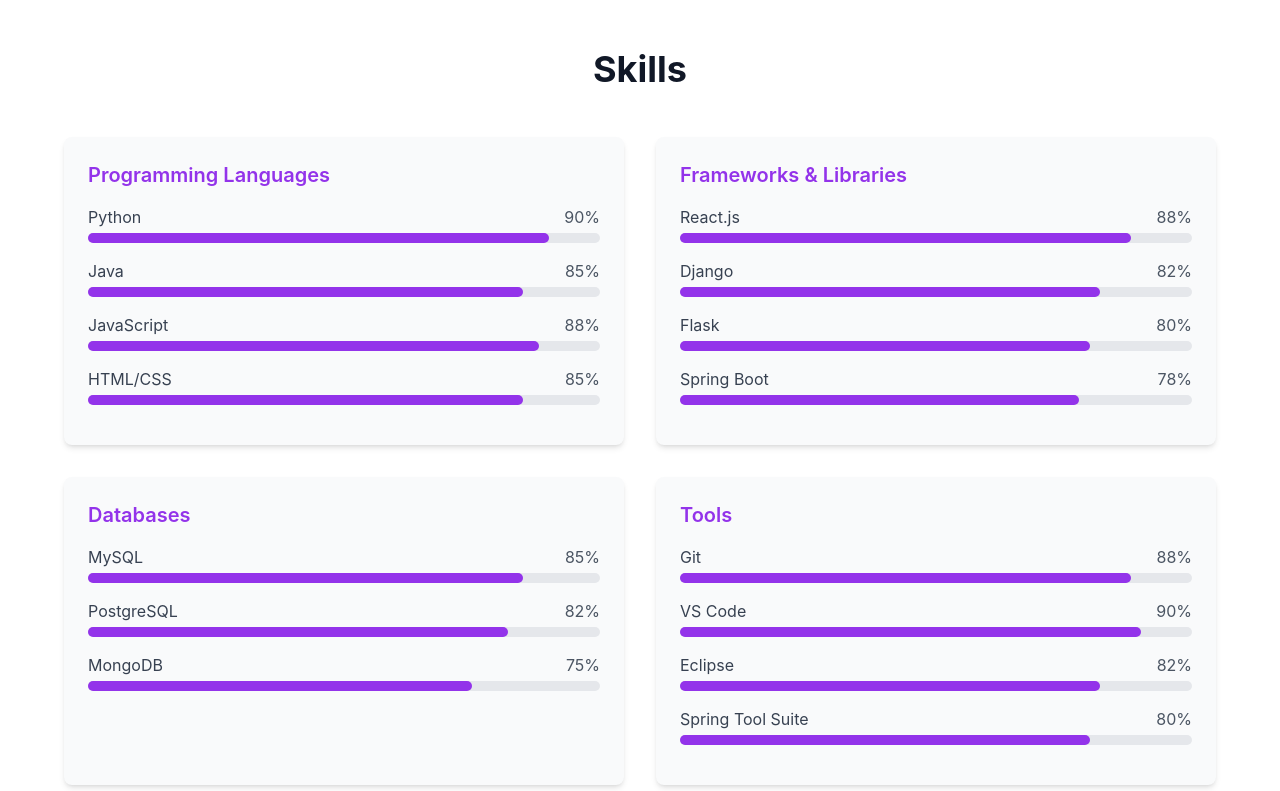
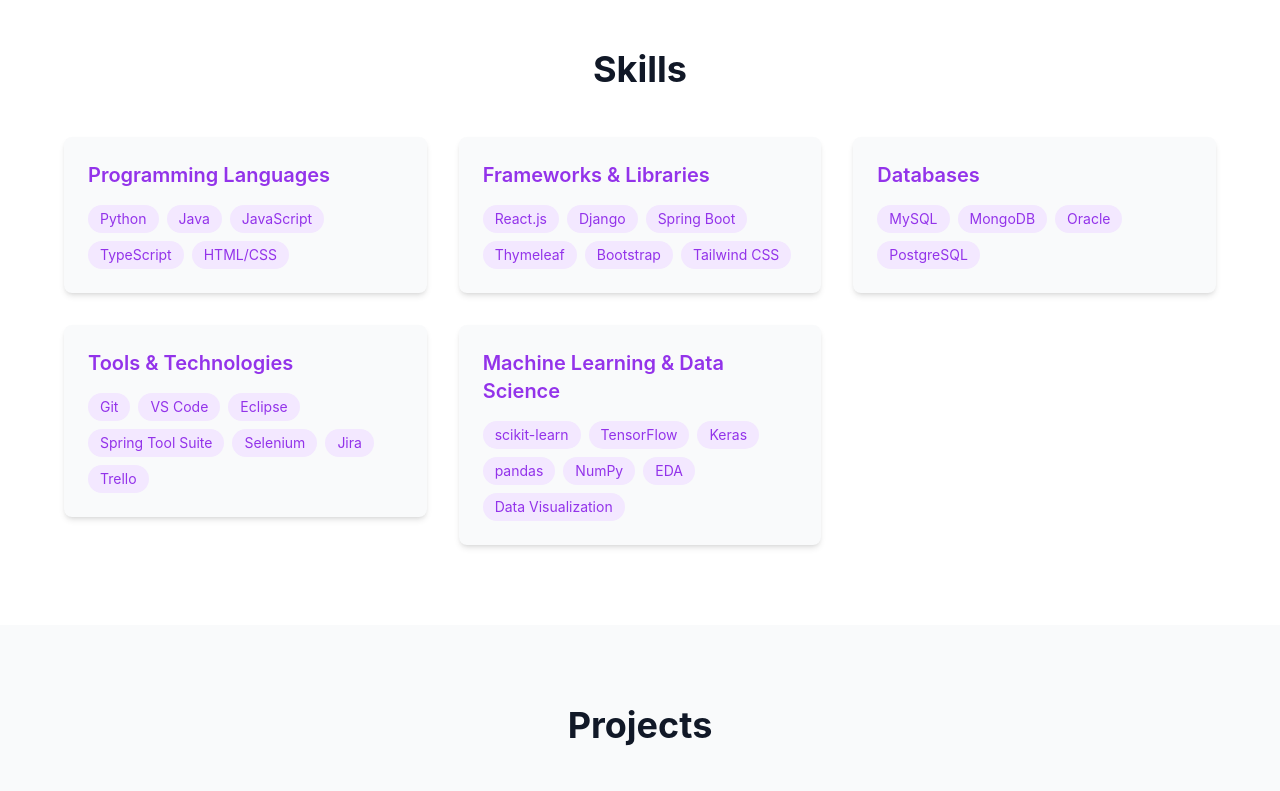
Before and after one commit to Ganeshneelakantam/Ganesh-s-Portfolio, a React (Vite) app: page / in a window 1280 px wide. Shown: the part 1840-2631 px from the top of the page. Built offline with nearby package versions, Linux system fonts and the light colour scheme.

Commit message:
Update Skills.tsx

```diff
--- a/src/components/Skills.tsx
+++ b/src/components/Skills.tsx
@@ -1,68 +1,46 @@
-import React from 'react';
 import { motion } from 'framer-motion';
 import { useInView } from 'react-intersection-observer';
 
-interface Skill {
-  name: string;
-  level: number;
-}
-
 interface SkillCategory {
   title: string;
-  skills: Skill[];
+  skills: string[];
 }
 
 const skillCategories: SkillCategory[] = [
   {
     title: 'Programming Languages',
-    skills: [
-      { name: 'Python', level: 90 },
-      { name: 'Java', level: 85 },
-      { name: 'JavaScript', level: 88 },
-      { name: 'HTML/CSS', level: 85 },
-    ],
+    skills: ['Python', 'Java', 'JavaScript', 'TypeScript', 'HTML/CSS'],
   },
   {
     title: 'Frameworks & Libraries',
-    skills: [
-      { name: 'React.js', level: 88 },
-      { name: 'Django', level: 82 },
-      { name: 'Flask', level: 80 },
-      { name: 'Spring Boot', level: 78 },
-    ],
+    skills: ['React.js', 'Django', 'Spring Boot', 'Thymeleaf', 'Bootstrap', 'Tailwind CSS'],
   },
   {
     title: 'Databases',
-    skills: [
-      { name: 'MySQL', level: 85 },
-      { name: 'PostgreSQL', level: 82 },
-      { name: 'MongoDB', level: 75 },
-    ],
+    skills: ['MySQL', 'MongoDB', 'Oracle', 'PostgreSQL'],
   },
   {
-    title: 'Tools',
-    skills: [
-      { name: 'Git', level: 88 },
-      { name: 'VS Code', level: 90 },
-      { name: 'Eclipse', level: 82 },
-      { name: 'Spring Tool Suite', level: 80 },
-    ],
+    title: 'Tools & Technologies',
+    skills: ['Git', 'VS Code', 'Eclipse', 'Spring Tool Suite', 'Selenium', 'Jira', 'Trello'],
+  },
+  {
+    title: 'Machine Learning & Data Science',
+    skills: ['scikit-learn', 'TensorFlow', 'Keras', 'pandas', 'NumPy', 'EDA', 'Data Visualization'],
   },
 ];
 
-const SkillBar = ({ skill, inView }: { skill: Skill; inView: boolean }) => (
-  <div className="mb-4">
-    <div className="flex justify-between mb-1">
-      <span className="text-gray-700 dark:text-gray-300">{skill.name}</span>
-      <span className="text-gray-600 dark:text-gray-400">{skill.level}%</span>
-    </div>
-    <div className="w-full bg-gray-200 dark:bg-gray-700 rounded-full h-2.5">
-      <motion.div
-        className="bg-purple-600 h-2.5 rounded-full"
-        initial={{ width: 0 }}
-        animate={inView ? { width: `${skill.level}%` } : {}}
-        transition={{ duration: 1, ease: "easeOut" }}
-      />
+const SkillCategoryCard = ({ category }: { category: SkillCategory }) => (
+  <div className="bg-gray-50 dark:bg-gray-900 p-6 rounded-lg shadow-md">
+    <h3 className="text-xl font-semibold mb-4 text-purple-600">{category.title}</h3>
+    <div className="flex flex-wrap gap-2">
+      {category.skills.map((skill) => (
+        <span
+          key={skill}
+          className="px-3 py-1 bg-purple-100 dark:bg-purple-900 text-purple-600 dark:text-purple-300 rounded-full text-sm"
+        >
+          {skill}
+        </span>
+      ))}
     </div>
   </div>
 );
@@ -83,20 +61,15 @@
           transition={{ duration: 0.6 }}
         >
           <h2 className="text-3xl md:text-4xl font-bold text-center mb-12">Skills</h2>
-
-          <div className="grid grid-cols-1 md:grid-cols-2 gap-8 max-w-6xl mx-auto">
+          <div className="grid grid-cols-1 md:grid-cols-2 lg:grid-cols-3 gap-8 max-w-6xl mx-auto">
             {skillCategories.map((category, index) => (
               <motion.div
                 key={category.title}
                 initial={{ opacity: 0, y: 20 }}
                 animate={inView ? { opacity: 1, y: 0 } : {}}
                 transition={{ duration: 0.6, delay: index * 0.2 }}
-                className="bg-gray-50 dark:bg-gray-900 p-6 rounded-lg shadow-md"
               >
-                <h3 className="text-xl font-semibold mb-4 text-purple-600">{category.title}</h3>
-                {category.skills.map((skill) => (
-                  <SkillBar key={skill.name} skill={skill} inView={inView} />
-                ))}
+                <SkillCategoryCard category={category} />
               </motion.div>
             ))}
           </div>
```
